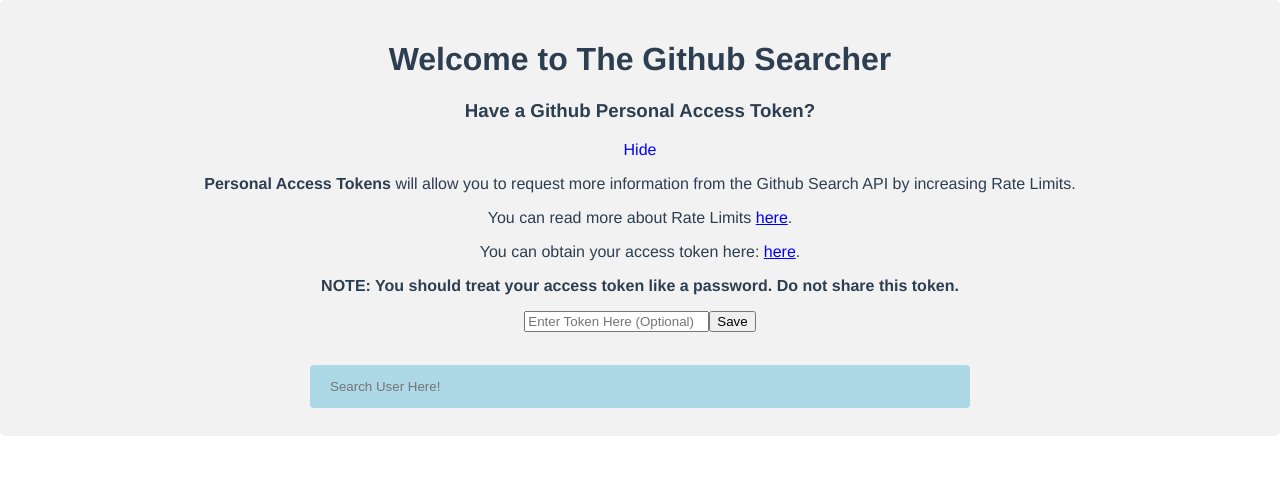
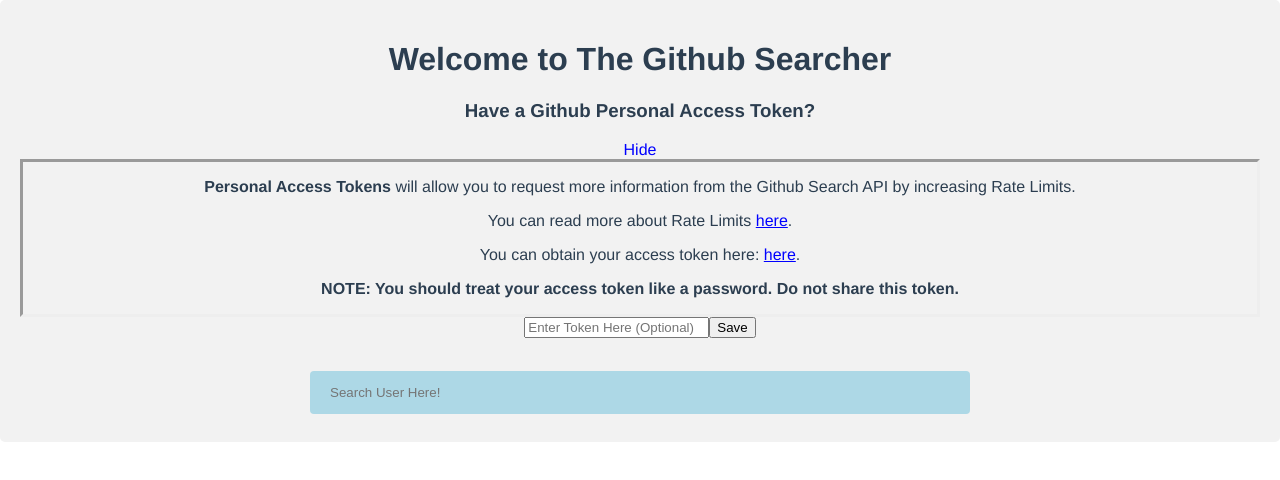
Before and after one commit to mwolfhoffman/github-search-vue, a Vue app: page / in a window 1280 px wide. Both pictures are taken after a click on the link "What's this?". Shown: the top 480 px of the page. Built offline with nearby package versions, Linux system fonts and the light colour scheme.

Commit message:
token container styling

```diff
--- a/src/components/token-info.vue
+++ b/src/components/token-info.vue
@@ -1,5 +1,5 @@
 <template>
-  <div>
+  <div class="token-info-container">
     <p>
       <b>Personal Access Tokens</b> will allow you to request more information
       from the Github Search API by increasing Rate Limits.
@@ -35,4 +35,7 @@
 </script>
 
 <style>
+.token-info-container {
+  border-style: inset;
+}
 </style>
```
